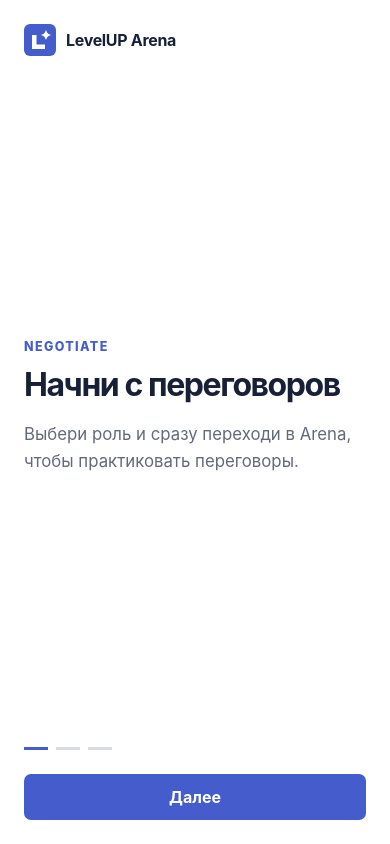
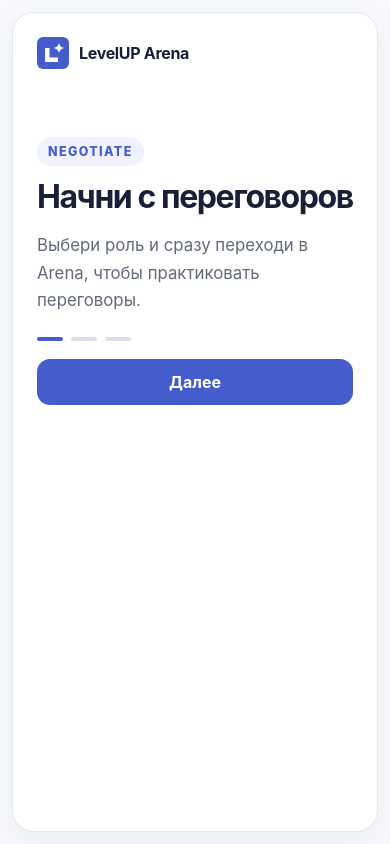
Before and after one commit to ShadowsSpectra/levelup-arena, a React (Vite) app: page / in a window 390 px wide. Built offline with nearby package versions, Linux system fonts and the light colour scheme.

Commit message:
Polish onboarding and role selection UI

```diff
--- a/src/styles/global.css
+++ b/src/styles/global.css
@@ -30,26 +30,31 @@ h1, h2, p { margin-top: 0; }
 .section-kicker, .step-label { color: #445ccc; font-size: .78rem; font-weight: 800; letter-spacing: .11em; text-transform: uppercase; }
 
 .onboarding-page, .selection-page, .placeholder-page { min-height: 100vh; background: #fff; }
-.onboarding-page { display: grid; place-items: center; padding: 24px; }
-.onboarding-shell { display: flex; width: min(100%, 760px); min-height: 520px; flex-direction: column; padding: clamp(28px, 5vw, 52px); border: 1px solid #e0e3e9; background: #fff; }
+.onboarding-page { display: grid; place-items: center; padding: 24px; background: #f7f9fc; }
+.onboarding-shell { display: flex; width: min(100%, 760px); min-height: 520px; flex-direction: column; padding: clamp(28px, 5vw, 52px); border: 1px solid #e2e6ef; border-radius: 22px; background: #fff; box-shadow: 0 12px 36px rgb(23 32 54 / 5%); }
 .onboarding-content { display: flex; max-width: 620px; flex: 1; flex-direction: column; justify-content: center; padding: 60px 0 48px; }
+.onboarding-content .step-label { align-self: flex-start; padding: 7px 11px; border-radius: 999px; background: #f0f3ff; }
 .onboarding-content h1, .page-intro h1, .home-intro h1, .placeholder-content h1 { margin: 14px 0 18px; font-size: clamp(2rem, 5vw, 3.5rem); line-height: 1.08; letter-spacing: -.045em; }
 .onboarding-content p, .page-intro p, .home-intro p, .placeholder-content p { max-width: 610px; margin-bottom: 0; color: #626a7a; font-size: 1.05rem; line-height: 1.65; }
 .onboarding-footer { display: flex; align-items: center; justify-content: space-between; gap: 24px; }
 .step-dots { display: flex; gap: 8px; }
-.step-dot { width: 24px; height: 3px; background: #d9dce4; }
-.step-dot.is-active { background: #445ccc; }
+.onboarding-footer .step-dot { width: 26px; height: 4px; border-radius: 999px; background: #d9dfea; }
+.onboarding-footer .step-dot.is-active { background: #445ccc; }
+.onboarding-footer .primary-button { border-radius: 13px; transition: background-color .15s ease, box-shadow .15s ease; }
+.onboarding-footer .primary-button:hover { box-shadow: 0 4px 12px rgb(68 92 204 / 15%); }
+.onboarding-footer .primary-button:focus-visible { outline: 3px solid rgb(68 92 204 / 30%); outline-offset: 3px; }
 
 .page-container, .placeholder-shell { width: min(100%, 1120px); margin: 0 auto; padding: 36px 28px 72px; }
 .page-intro { max-width: 700px; padding: 100px 0 48px; }
-.role-list { display: grid; grid-template-columns: repeat(3, 1fr); border-top: 1px solid #dfe2e8; border-bottom: 1px solid #dfe2e8; }
-.role-option { display: flex; min-height: 280px; flex-direction: column; align-items: flex-start; padding: 28px; border: 0; border-right: 1px solid #dfe2e8; background: #fff; color: inherit; text-align: left; cursor: pointer; }
-.role-option:last-child { border-right: 0; }
-.role-option:hover { background: #f7f8fc; }
+.role-list { display: grid; grid-template-columns: repeat(3, 1fr); gap: 16px; }
+.role-option { display: flex; min-height: 280px; flex-direction: column; align-items: flex-start; padding: 28px; border: 1px solid #dfe3ec; border-radius: 18px; background: #fbfcff; color: inherit; text-align: left; cursor: pointer; transition: border-color .15s ease, background-color .15s ease, box-shadow .15s ease; }
+.role-option:hover { border-color: #aeb9ee; background: #f7f9ff; box-shadow: 0 8px 22px rgb(23 32 54 / 5%); }
+.role-option:focus-visible { border-color: #445ccc; outline: 3px solid rgb(68 92 204 / 18%); outline-offset: 3px; }
 .role-short-name { margin-bottom: 50px; color: #818899; font-size: .78rem; font-weight: 800; letter-spacing: .1em; text-transform: uppercase; }
 .role-name { margin-bottom: 12px; font-size: 1.35rem; font-weight: 750; }
 .role-description { color: #626a7a; line-height: 1.55; }
-.role-action { margin-top: auto; padding-top: 32px; color: #445ccc; font-weight: 700; }
+.role-action { margin-top: auto; padding: 9px 12px; border-radius: 10px; background: #eef2ff; color: #445ccc; font-weight: 700; }
+.role-option:hover .role-action, .role-option:focus-visible .role-action { background: #e5eaff; }
 
 .app-shell { min-height: 100vh; }
 .app-header { display: flex; min-height: 76px; align-items: center; justify-content: space-between; gap: 28px; padding: 14px max(28px, calc((100vw - 1064px) / 2)); border-bottom: 1px solid #dfe2e8; background: #fff; }
@@ -516,18 +521,25 @@ h1, h2, p { margin-top: 0; }
   .player-stats { width: 100%; justify-content: space-between; }
   .home-leaderboard { grid-template-columns: 1fr; gap: 18px; }
   .role-list, .activity-list { grid-template-columns: 1fr; }
-  .role-option, .activity { min-height: 0; border-right: 0; border-bottom: 1px solid #dfe2e8; }
-  .role-option:last-child, .activity:last-child { border-bottom: 0; }
+  .role-option, .activity { min-height: 0; }
+  .activity { border-right: 0; border-bottom: 1px solid #dfe2e8; }
+  .activity:last-child { border-bottom: 0; }
   .role-short-name { margin-bottom: 28px; }
   .activity { min-height: 300px; }
 }
 
 @media (max-width: 560px) {
   body { min-width: 0; }
-  .onboarding-page { padding: 0; }
-  .onboarding-shell { min-height: 100vh; padding: 24px; border: 0; }
-  .onboarding-footer { align-items: flex-start; flex-direction: column; }
+  .onboarding-page { padding: 12px; }
+  .onboarding-shell { min-height: calc(100vh - 24px); min-height: calc(100dvh - 24px); padding: 24px 24px max(32px, env(safe-area-inset-bottom)); }
+  .onboarding-content { flex: 0 0 auto; justify-content: flex-start; padding: clamp(48px, 8dvh, 72px) 0 22px; }
+  .onboarding-footer { align-items: flex-start; flex-direction: column; gap: 18px; }
   .onboarding-footer .primary-button { width: 100%; }
+  .role-list { gap: 12px; }
+  .role-option { padding: 20px; border-radius: 16px; }
+  .role-short-name { margin-bottom: 16px; }
+  .role-name { margin-bottom: 8px; }
+  .role-action { margin-top: 18px; }
   .page-container, .home-content, .placeholder-shell { padding-right: 20px; padding-left: 20px; }
   .page-intro { padding-top: 72px; }
   .app-header { min-height: 0; gap: 6px; padding: 8px 12px; }
```
